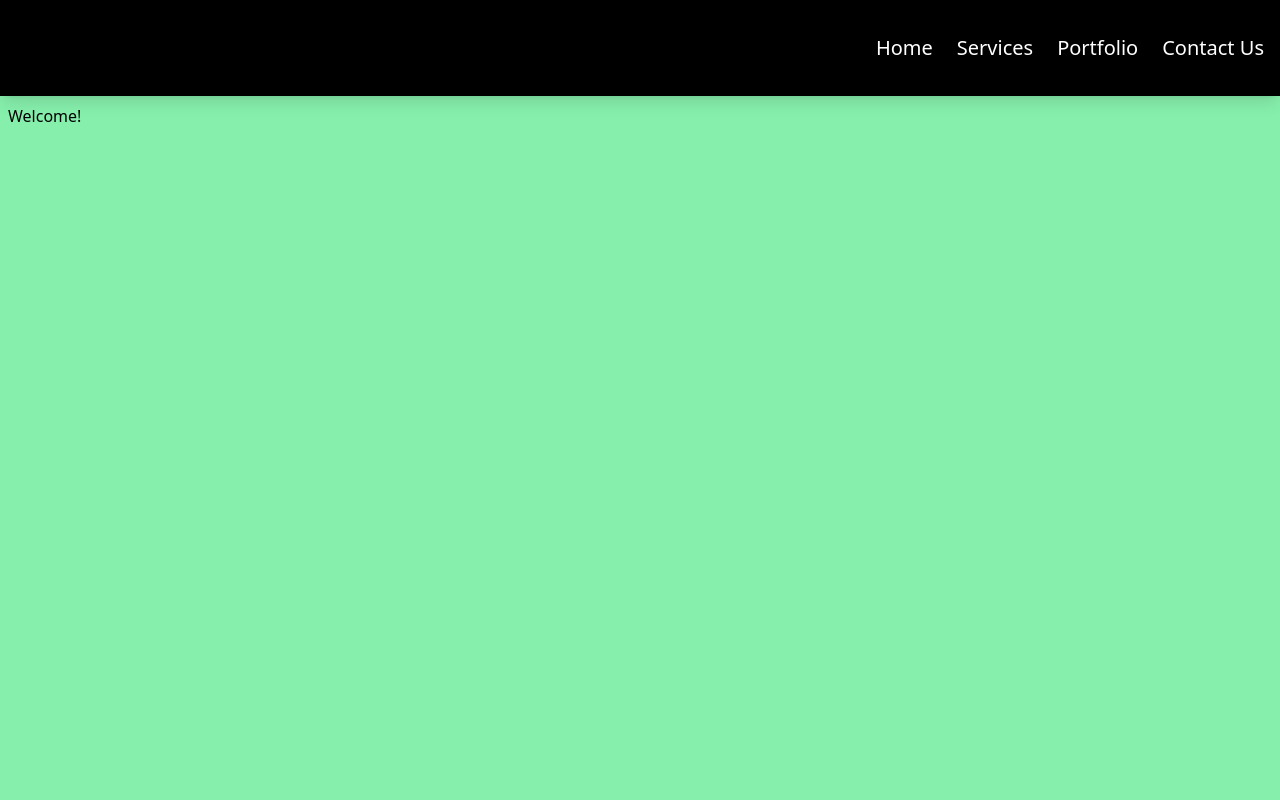
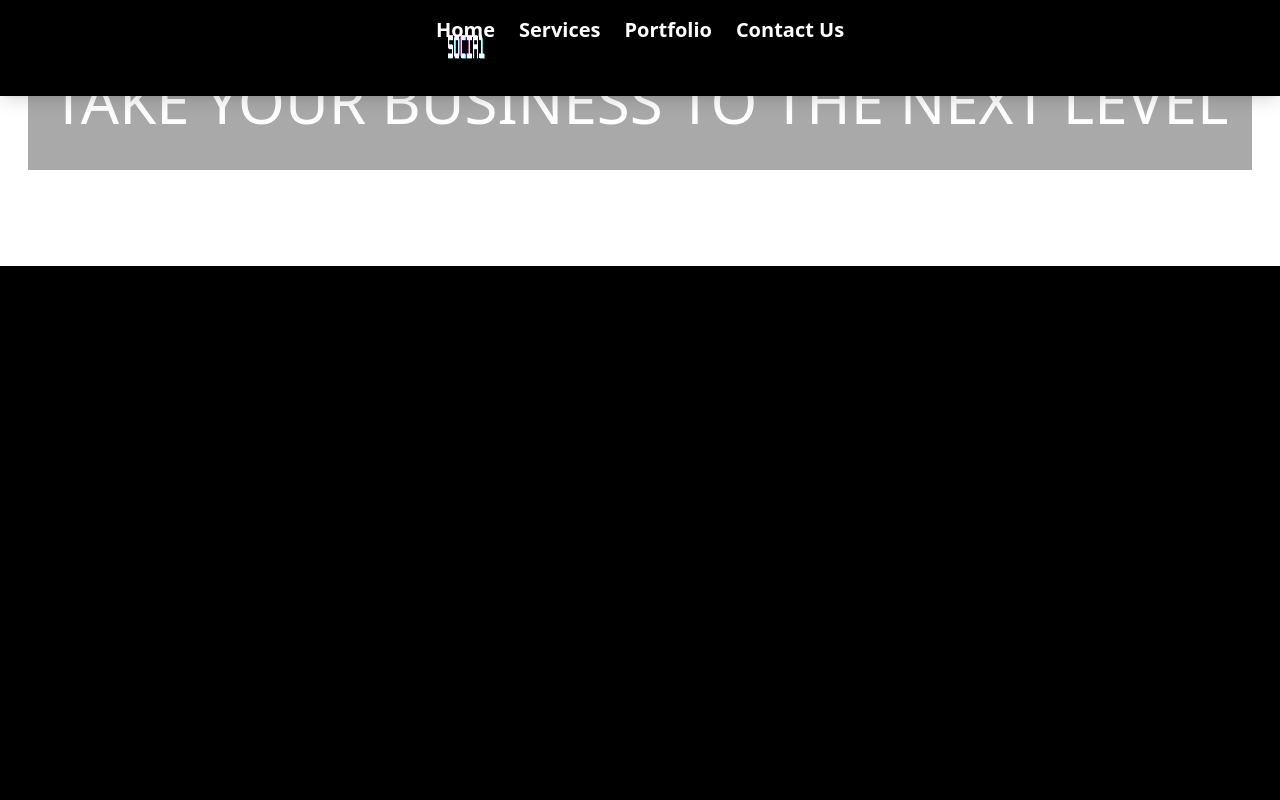
Before and after one commit to ary4nsinha/saas-biz-website, a React (Create React App) app: page / in a window 1280 px wide. Shown: the top 800 px of the page. Built offline with nearby package versions, Linux system fonts and the light colour scheme.

Commit message:
Navbar update 1.0.9.54..5.4.3.21.1.2.34.
hi this is me

```diff
--- a/package.json
+++ b/package.json
@@ -6,10 +6,11 @@
     "@testing-library/jest-dom": "^5.17.0",
     "@testing-library/react": "^13.4.0",
     "@testing-library/user-event": "^13.5.0",
+    "bootstrap-icons": "^1.10.5",
     "react": "^18.2.0",
     "react-dom": "^18.2.0",
     "react-router-dom": "^6.14.2",
-    "react-scripts": "5.0.1",
+    "react-scripts": "^5.0.1",
     "web-vitals": "^2.1.4"
   },
   "scripts": {
--- a/src/components/navigationBar/Navbar.js
+++ b/src/components/navigationBar/Navbar.js
@@ -1,29 +1,36 @@
-import React from 'react'
-import {Routes, Route, Link} from 'react-router-dom';
+import React from 'react';
+import { Routes, Route, Link } from 'react-router-dom';
 import HomePage from '../../pages/homePage';
-
-
-
+import social from '../../pages/social.png'; // Import the image
+import '../../pages/navbar.css';
 
 const Navbar = () => {
   return (
     <div>
-      <nav className='flex fixed top-0 h-24 w-screen m-0 bg-black text-white shadow-lg p-4 space-x-4 overflow-x-auto'>
-      <ul className='list-none flex items-center space-x-6 text-lg ml-auto'>
-          <li><Link to="/" className="text-xl">Home</Link></li>
-          <li><Link to="/services" className="text-xl">Services</Link></li>
-          <li><Link to="/timetable" className="text-xl">Portfolio</Link></li>
-          <li><Link to="/blogs" className="text-xl">Contact Us</Link></li>
-        </ul>
+      <nav className='flex fixed top-0 h-24 w-screen m-0 bg-black text-white shadow-lg p-4 space-x-4 overflow-x-auto justify-center'>
+        <div style={{ position: 'relative' }}>
+        <img src={social} alt="Logo" style={{ width: '40px', height: '40px', marginRight: '10px', position: 'absolute', top: '10px', left: '10px' }} />
+          <ul className='list-none flex items-center space-x-6 text-lg'>
+            <li><Link to="/" className="text-xl font-bold nav-link">Home</Link></li>
+            <li><Link to="/services" className="text-xl font-bold nav-link">Services</Link></li>
+            <li><Link to="/timetable" className="text-xl font-bold nav-link">Portfolio</Link></li>
+            <li><Link to="/blogs" className="text-xl font-bold nav-link">Contact Us</Link></li>
+          </ul>
+        </div>
       </nav>
+      <div className="flex justify-center mt-8">
+        <div style={{ backgroundColor: 'darkgrey', padding: '24px' }}>
+          <p style={{ textTransform: 'uppercase', fontSize: '60px', color: 'white', margin: '0' }}>
+            Take your business to the next level
+          </p>
+        </div>
+      </div>
       <Routes>
         <Route path="/" element={<HomePage />} />
-        <Route path='/services' element={<servicesPage />} />
-        <Route path='/portfolio' element={<portfolioPage />} />
-        <Route path='/contactus' element={<contactPage />} />
+        {/* other route elements */}
       </Routes>
     </div>
   )
 }
 
-export default Navbar
+export default Navbar;
--- a/src/pages/homePage.js
+++ b/src/pages/homePage.js
@@ -2,7 +2,7 @@ import React from 'react'
 
 const HomePage = () => {
   return (
-    <div className='bg-green-300 h-screen flex  w-screen mt-24 p-2'>
+    <div className='bg-black h-screen flex  w-screen mt-24 p-2'>
       <h1>Welcome!</h1>
     </div>
   )
--- /dev/null
+++ b/src/pages/navbar.css
@@ -0,0 +1,19 @@
+/* navbar.css */
+.nav-link {
+  position: relative;
+}
+
+.nav-link::after {
+  content: '';
+  position: absolute;
+  bottom: -2px;
+  left: 0;
+  width: 0;
+  height: 2px;
+  background-color: white;
+  transition: width 0.3s ease; /* Adjust the transition duration as desired */
+}
+
+.nav-link:hover::after {
+  width: 100%;
+}
--- a/src/pages/porfolioPage.js
+++ b/src/pages/porfolioPage.js
@@ -4,6 +4,7 @@ const porfolioPage = () => {
   return (
     <div className='bg-green-300 h-screen flex  w-screen mt-24 p-2'>
       this is the portfolio page
+      <div className='bg-blue-200 h-screen flex w-screen mt-24 p-2'></div>
     </div>
   )
 }
```
Also changed, not shown: src/pages/social.png (added), 1 other file (tests, documents, lock files or other folders).
